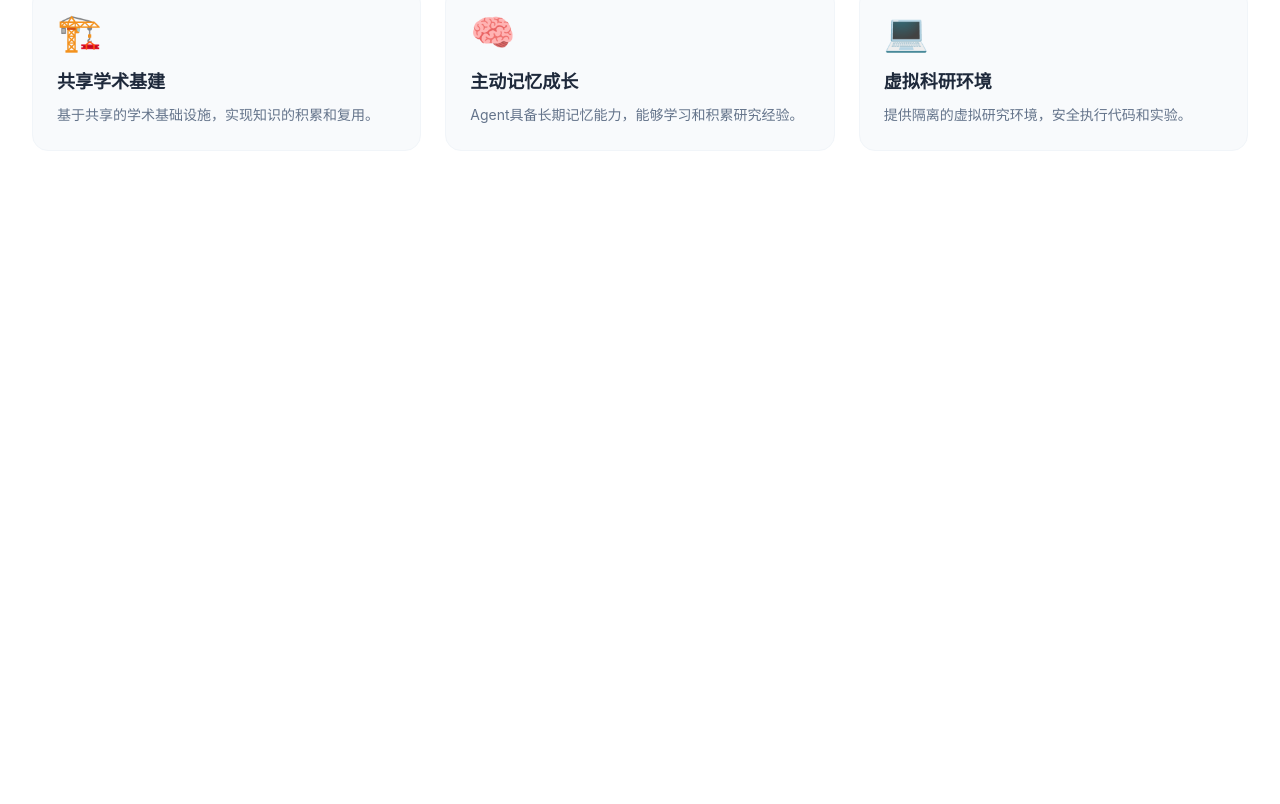
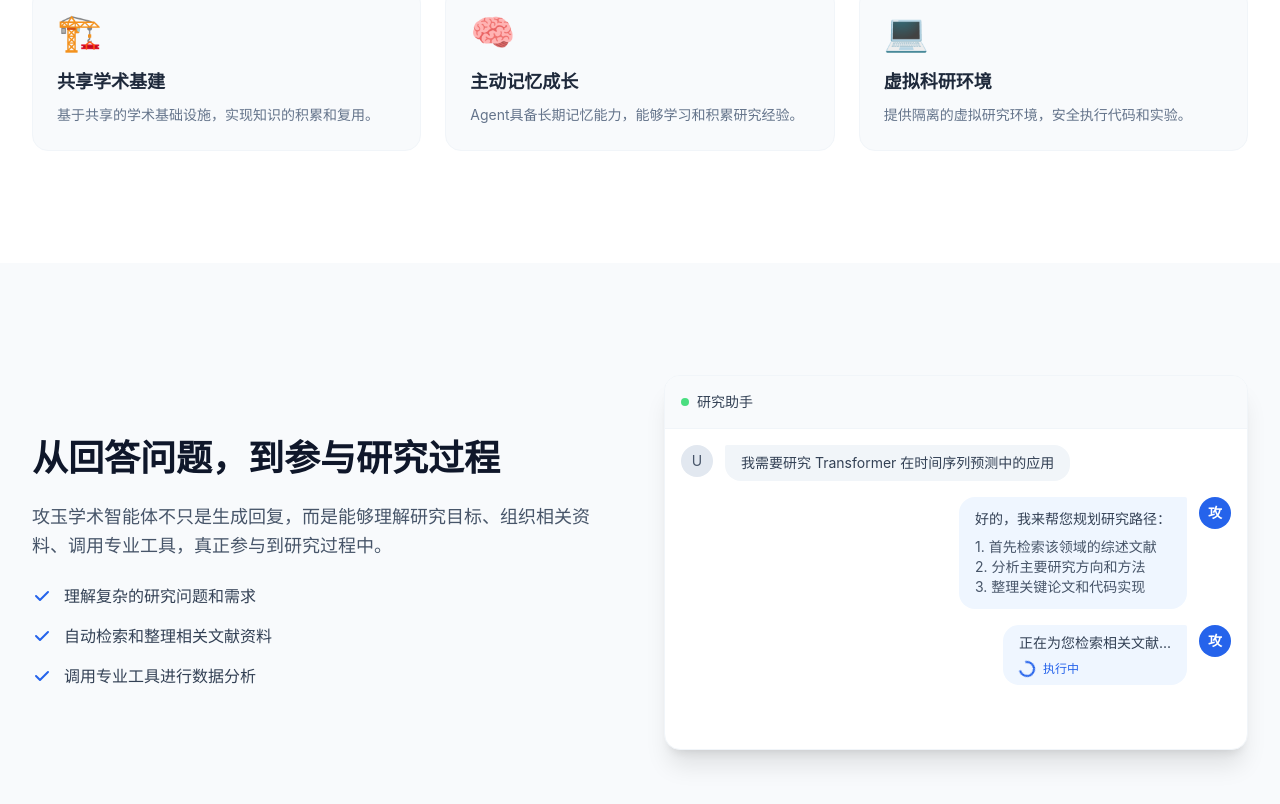
Before and after one commit to AsukaNemu/xueshugongyu_yangshijiejian, a Vue app: page / in a window 1280 px wide. Shown: the part 1111-1915 px from the top of the page. Before the commit the page ends 1374 px from the top, so only its background shows below. Built offline with nearby package versions, Linux system fonts and the light colour scheme.

Commit message:
feat: add Workflow Demo section

```diff
--- a/src/App.vue
+++ b/src/App.vue
@@ -2,6 +2,7 @@
 import Navbar from './components/Navbar.vue'
 import Hero from './components/Hero.vue'
 import AgentFeatures from './components/AgentFeatures.vue'
+import WorkflowDemo from './components/WorkflowDemo.vue'
 </script>
 
 <template>
@@ -9,5 +10,6 @@ import AgentFeatures from './components/AgentFeatures.vue'
     <Navbar />
     <Hero />
     <AgentFeatures />
+    <WorkflowDemo />
   </div>
 </template>
--- /dev/null
+++ b/src/components/WorkflowDemo.vue
@@ -0,0 +1,83 @@
+<script setup lang="ts">
+</script>
+
+<template>
+  <section class="py-20 lg:py-28 bg-slate-50">
+    <div class="max-w-7xl mx-auto px-4 sm:px-6 lg:px-8">
+      <div class="grid lg:grid-cols-2 gap-12 items-center">
+        <!-- Left: Text -->
+        <div>
+          <h2 class="text-3xl sm:text-4xl font-bold text-slate-900 mb-6">
+            从回答问题，到参与研究过程
+          </h2>
+          <p class="text-lg text-slate-600 leading-relaxed mb-6">
+            攻玉学术智能体不只是生成回复，而是能够理解研究目标、组织相关资料、调用专业工具，真正参与到研究过程中。
+          </p>
+          <ul class="space-y-4">
+            <li class="flex items-start space-x-3">
+              <svg class="w-5 h-5 text-brand-600 mt-0.5 flex-shrink-0" fill="currentColor" viewBox="0 0 20 20">
+                <path fill-rule="evenodd" d="M16.707 5.293a1 1 0 010 1.414l-8 8a1 1 0 01-1.414 0l-4-4a1 1 0 011.414-1.414L8 12.586l7.293-7.293a1 1 0 011.414 0z" clip-rule="evenodd" />
+              </svg>
+              <span class="text-slate-700">理解复杂的研究问题和需求</span>
+            </li>
+            <li class="flex items-start space-x-3">
+              <svg class="w-5 h-5 text-brand-600 mt-0.5 flex-shrink-0" fill="currentColor" viewBox="0 0 20 20">
+                <path fill-rule="evenodd" d="M16.707 5.293a1 1 0 010 1.414l-8 8a1 1 0 01-1.414 0l-4-4a1 1 0 011.414-1.414L8 12.586l7.293-7.293a1 1 0 011.414 0z" clip-rule="evenodd" />
+              </svg>
+              <span class="text-slate-700">自动检索和整理相关文献资料</span>
+            </li>
+            <li class="flex items-start space-x-3">
+              <svg class="w-5 h-5 text-brand-600 mt-0.5 flex-shrink-0" fill="currentColor" viewBox="0 0 20 20">
+                <path fill-rule="evenodd" d="M16.707 5.293a1 1 0 010 1.414l-8 8a1 1 0 01-1.414 0l-4-4a1 1 0 011.414-1.414L8 12.586l7.293-7.293a1 1 0 011.414 0z" clip-rule="evenodd" />
+              </svg>
+              <span class="text-slate-700">调用专业工具进行数据分析</span>
+            </li>
+          </ul>
+        </div>
+
+        <!-- Right: Demo -->
+        <div class="bg-white rounded-2xl shadow-xl border border-slate-100 overflow-hidden">
+          <div class="p-4 border-b border-slate-100 bg-slate-50">
+            <div class="flex items-center space-x-2">
+              <div class="w-2 h-2 rounded-full bg-green-400" />
+              <span class="text-sm font-medium text-slate-700">研究助手</span>
+            </div>
+          </div>
+          <div class="p-4 space-y-4 h-80 overflow-y-auto">
+            <div class="flex items-start space-x-3">
+              <div class="w-8 h-8 rounded-full bg-slate-200 flex items-center justify-center">
+                <span class="text-slate-600 text-sm">U</span>
+              </div>
+              <div class="bg-slate-100 rounded-2xl rounded-tl-sm px-4 py-2">
+                <p class="text-sm text-slate-700">我需要研究 Transformer 在时间序列预测中的应用</p>
+              </div>
+            </div>
+            <div class="flex items-start space-x-3 justify-end">
+              <div class="bg-brand-50 rounded-2xl rounded-tr-sm px-4 py-3 max-w-sm">
+                <p class="text-sm text-slate-700 mb-2">好的，我来帮您规划研究路径：</p>
+                <p class="text-sm text-slate-600">1. 首先检索该领域的综述文献</p>
+                <p class="text-sm text-slate-600">2. 分析主要研究方向和方法</p>
+                <p class="text-sm text-slate-600">3. 整理关键论文和代码实现</p>
+              </div>
+              <div class="w-8 h-8 rounded-full bg-brand-600 flex items-center justify-center">
+                <span class="text-white text-sm font-bold">攻</span>
+              </div>
+            </div>
+            <div class="flex items-start space-x-3 justify-end">
+              <div class="bg-brand-50 rounded-2xl rounded-tr-sm px-4 py-2 max-w-sm">
+                <p class="text-sm text-slate-700">正在为您检索相关文献...</p>
+                <div class="flex items-center space-x-2 mt-2">
+                  <div class="w-4 h-4 border-2 border-brand-600 border-t-transparent rounded-full animate-spin" />
+                  <span class="text-xs text-brand-600">执行中</span>
+                </div>
+              </div>
+              <div class="w-8 h-8 rounded-full bg-brand-600 flex items-center justify-center">
+                <span class="text-white text-sm font-bold">攻</span>
+              </div>
+            </div>
+          </div>
+        </div>
+      </div>
+    </div>
+  </section>
+</template>
```
